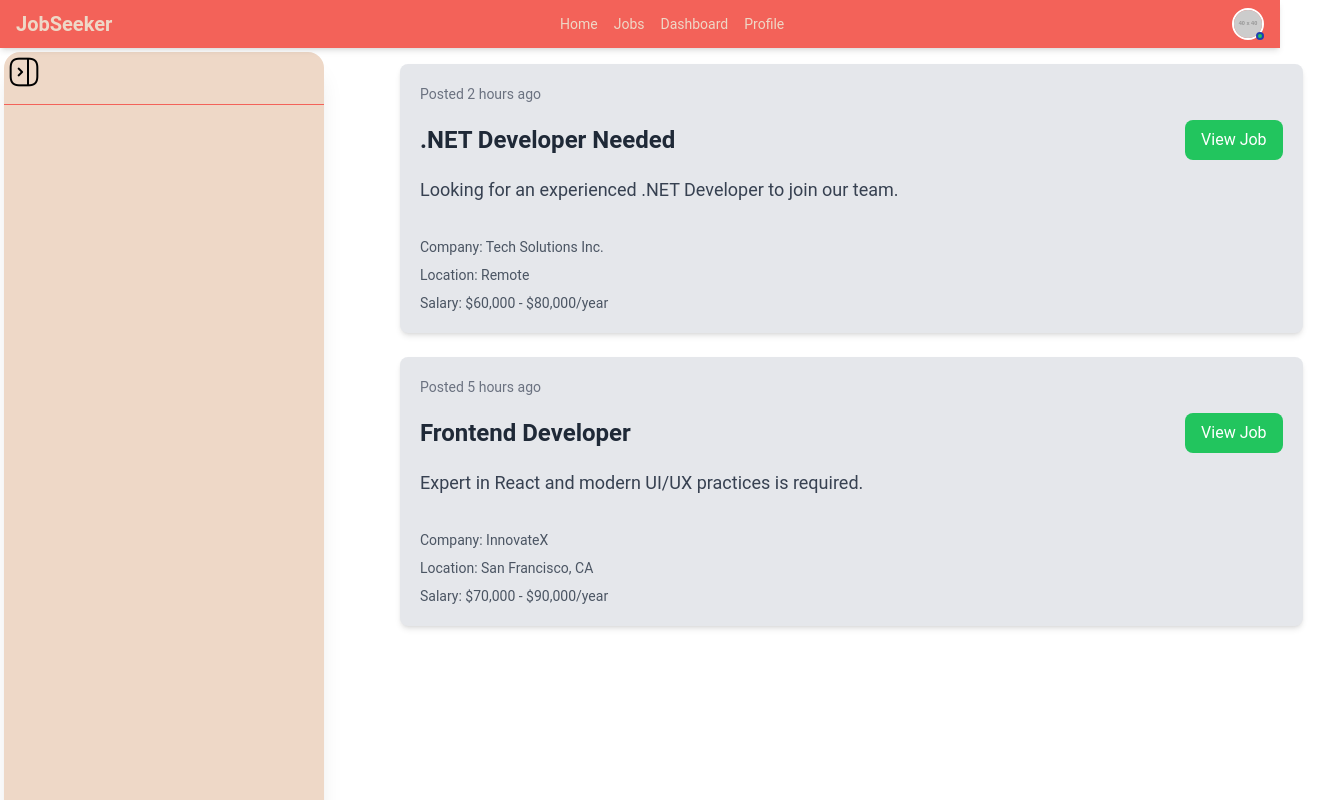
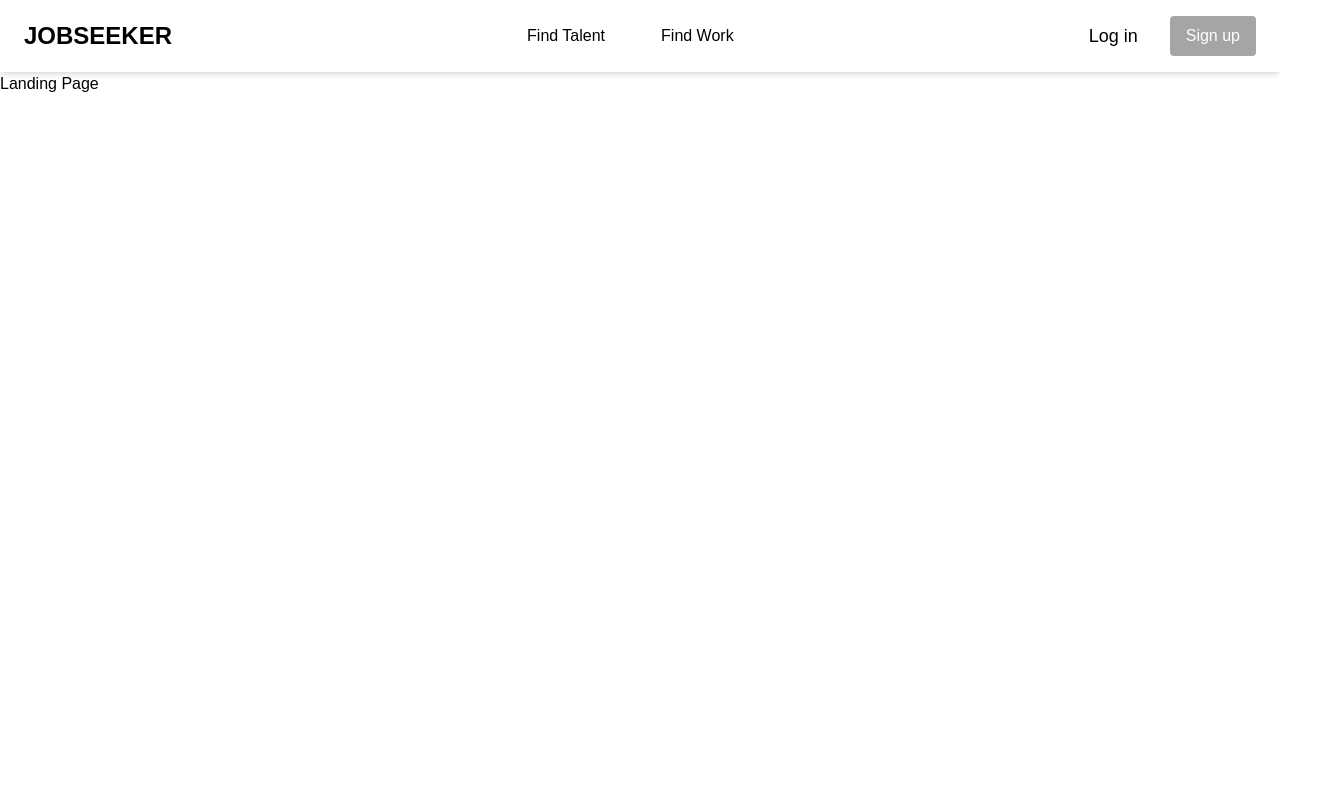
Before and after one commit to vallagenakisu/SystemProject, a React (Vite) app in the folder Job_Recommendation/: page / in a window 1280 px wide. Shown: the whole page, 1319 px wide, since content can reach past the window. Built offline with nearby package versions, Linux system fonts and the light colour scheme.

Commit message:
Landing Page creation is on progress

```diff
--- a/Job_Recommendation/src/Components/JobSeeker/JobsSection/TopMenuBar.jsx
+++ b/Job_Recommendation/src/Components/JobSeeker/JobsSection/TopMenuBar.jsx
@@ -1,47 +1,66 @@
 import React, { useState } from "react";
 
 const TopMenuBar = () => {
+  const [activeMenu, setActiveMenu] = useState(null);
 
-  const [isSideBarOpen,setIsSideBarOpen] = useState(false);
+  const handleMouseEnter = (menu) => {
+    setActiveMenu(menu);
+  };
+
+  const handleMouseLeave = () => {
+    setActiveMenu(null);
+  };
 
   return (
     <div>
+      <header className="bg-secondarybgcolor shadow-md relative">
+        <div className="container mx-auto px-6 py-4 flex justify-between items-center">
+          {/* Logo */}
+          <span className="text-2xl font-bold text-primarytextcolor">JOBSEEKER</span>
 
-      <div className="px-4 py-2 flex justify-between items-center fixed z-50 shadow-md bg-primary text-secondary w-full">
-        {/* Logo Section */}
-        <div className="text-xl md:text-2xl font-bold">
-          <a href="/signup">JobSeeker</a>
+          {/* Navigation Links */}
+          <nav
+            className="flex space-x-8 text-primarytextcolor relative"
+            onMouseLeave={handleMouseLeave} // Close popup when mouse leaves nav
+          >
+            <a
+              href="#"
+              className="px-3 py-2 hover:text-black"
+              onMouseEnter={() => handleMouseEnter("findTalent")}
+            >
+              Find Talent
+            </a>
+
+            <a
+              href="#"
+              className="px-3 py-2 hover:text-black"
+              onMouseEnter={() => handleMouseEnter("findWork")}
+            >
+              Find Work
+            </a>
+          </nav>
+
+          {/* Right Actions */}
+          <div className="flex items-center space-x-8">
+            <button className="md:block text-lg text-black hover:text-green-600">
+              Log in
+            </button>
+            <button className="bg-primarybgcolor text-white px-4 py-2 rounded hover:bg-green-600">
+              Sign up
+            </button>
+          </div>
         </div>
 
-        {/* Navigation Links - Small on mobile, larger on desktop */}
-        <nav className="flex space-x-4 md:space-x-8 text-sm md:text-base">
-          <a href="#home" className="hover:text-highlight">
-            Home
-          </a>
-          <a href="#jobs" className="hover:text-highlight">
-            Jobs
-          </a>
-          <a href="#dashboard" className="hover:text-highlight">
-            Dashboard
-          </a>
-          <a href="#profile" className="hover:text-highlight">
-            Profile
-          </a>
-        </nav>
-
-        {/* Right Section - Profile Avatar */}
-        <div className="flex items-center space-x-3 md:space-x-4">
-          <div className="relative">
-            <img
-              src="https://via.placeholder.com/40"
-              alt="User Avatar"
-              className="w-8 h-8 md:w-10 md:h-10 rounded-full border-2 border-white"
-            />
-            <span className="absolute bottom-0 right-0 block w-2 h-2 md:w-3 md:h-3 bg-green-500 rounded-full border-2 border-blue-800"></span>
+        {/* Popup Menu */}
+        {activeMenu && (
+          <div className="absolute top-full left-0 bg-primarybgcolor shadow-lg w-full">
+            <div className="container mx-auto px-6 py-6">
+              {activeMenu === "findTalent" && <p>Find Talent Content Here</p>}
+              {activeMenu === "findWork" && <p>Find Work Content Here</p>}
+            </div>
           </div>
-        </div>
-      </div>
-
+        )}
+      </header>
     </div>
   );
 };
--- /dev/null
+++ b/Job_Recommendation/src/Components/Landing_Page/LandingPage.jsx
@@ -0,0 +1,13 @@
+import React from 'react'
+import TopMenuBar from '../JobSeeker/JobsSection/TopMenuBar'
+
+const LandingPage = () => {
+  return (
+    <div>
+      <TopMenuBar />
+      <h1>Landing Page</h1>
+    </div>
+  )
+}
+
+export default LandingPage
--- a/Job_Recommendation/src/index.css
+++ b/Job_Recommendation/src/index.css
@@ -2,8 +2,8 @@
 @tailwind components;
 @tailwind utilities;
 /* @import '@fontawesome/fontawesome-free/css/all.min.css'; */
-@import url('https://fonts.googleapis.com/css2?family=Outfit:wght@100..900&family=Poppins:ital,wght@0,100;0,200;0,300;0,400;0,500;0,600;0,700;0,800;0,900;1,100;1,200;1,300;1,400;1,500;1,600;1,700;1,800;1,900&family=Roboto:ital,wght@0,100;0,300;0,400;0,500;0,700;0,900;1,100;1,300;1,400;1,500;1,700;1,900&display=swap');
+@import url('https://fonts.googleapis.com/css2?family=Montserrat:ital,wght@0,100..900;1,100..900&family=Open+Sans:ital,wght@0,300..800;1,300..800&display=swap');
 
 body {
-  font-family: 'Roboto', sans-serif;
+  font-family: 'Open-Sans', sans-serif;
 }
--- a/Job_Recommendation/src/main.jsx
+++ b/Job_Recommendation/src/main.jsx
@@ -1,19 +1,15 @@
-import { StrictMode } from 'react'
-import { createRoot } from 'react-dom/client'
-import './index.css'
-import TopMenuBar from './Components/JobSeeker/JobsSection/TopMenuBar.jsx'
+import { StrictMode } from "react";
+import { createRoot } from "react-dom/client";
+import "./index.css";
+import TopMenuBar from "./Components/JobSeeker/JobsSection/TopMenuBar.jsx";
+import LandingPage from "./Components/Landing_Page/LandingPage.jsx";
 
-import { BrowserRouter as Router,Routes,Route } from 'react-router-dom'
-import SignUp from './Components/Common/SignUp.jsx'
+import { BrowserRouter as Router, Routes, Route } from "react-router-dom";
+import SignUp from "./Components/Common/SignUp.jsx";
 
-import MainLayout from './Components/JobSeeker/JobsSection/MainLayout.jsx'
-createRoot(document.getElementById('root')).render(
-  <Router>
-    <TopMenuBar />
-    <Routes>
-      <Route path="/" element={<MainLayout />} />
-      <Route path='/signup' element = {< SignUp />}/>
-    </Routes>
-  </Router>
-
-)
+import MainLayout from "./Components/JobSeeker/JobsSection/MainLayout.jsx";
+createRoot(document.getElementById("root")).render(
+  <StrictMode>
+    <LandingPage />
+  </StrictMode>
+);
--- a/Job_Recommendation/tailwind.config.js
+++ b/Job_Recommendation/tailwind.config.js
@@ -10,12 +10,10 @@ export default {
     },
     extend: {
       colors: {
-        primary: "#F36259", // Custom dark blue
-        secondary: "#EED8C7", // Custom light gray
-        //accent: "#FB923C", // Custom coral
-        highlight: "black", // Custom blue
-        //success: "#34D399", // Custom green
-        //error: "#EF4444", // Custom red
+        primarybgcolor: "#A5A5A5",
+        secondarybgcolor: "#FFFFFF",
+        primarytextcolor: "#000000",
+
       },
     },
   },
```
